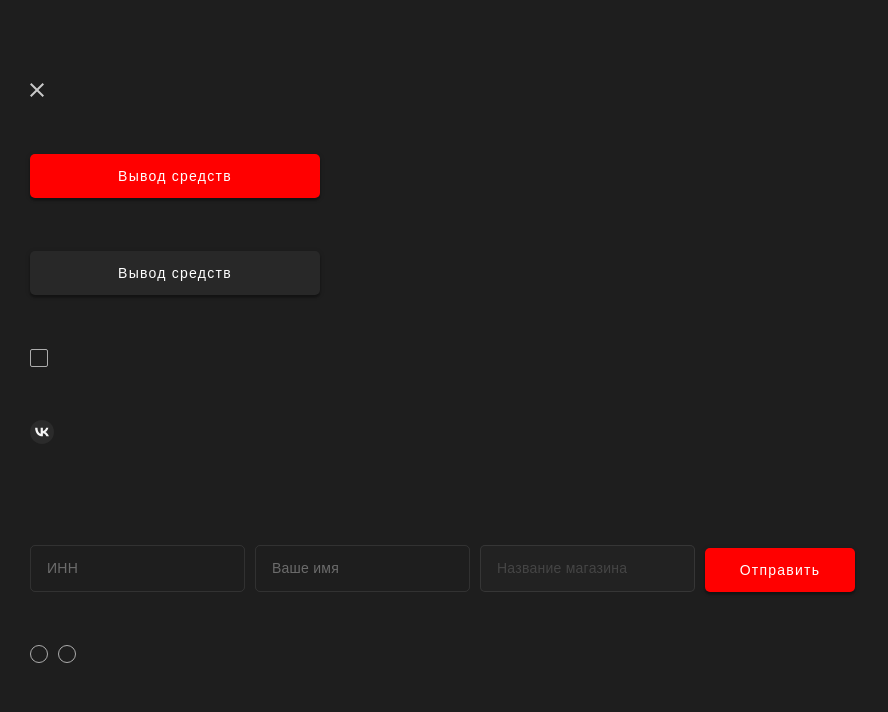
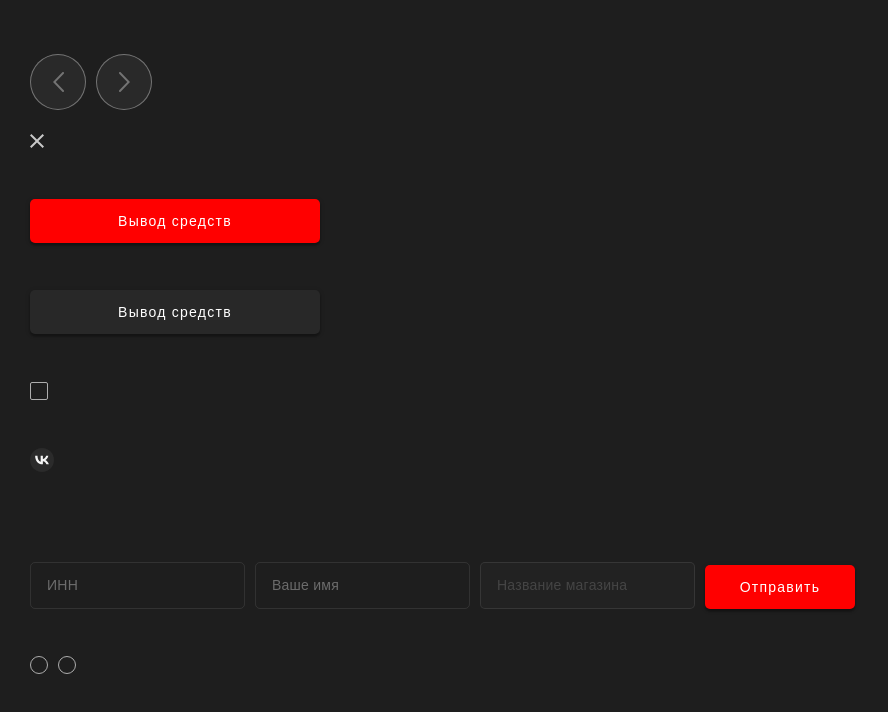
Before and after one commit to mot9igit/DartAgencyTask, a Vue app: page / in a window 1280 px wide. Shown: the top 712 px of the page, without its empty margins (0-888 px from the left). Built offline with nearby package versions, Linux system fonts and the light colour scheme.

Commit message:
Готов компонент кнопки-стрелки - ArrowButton.vue

```diff
--- a/src/App.vue
+++ b/src/App.vue
@@ -1,8 +1,8 @@
 <template>
 	<div class="grid">
 		<div class="block">
-			<ArrowButton />
-			<ArrowButton />
+			<ArrowButton direction="left" />
+			<ArrowButton direction="right" />
 		</div>
 		<CloseButton />
 		<CustomButton style="width: 290px">Вывод средств</CustomButton>
--- a/src/components/UI/ArrowButton.vue
+++ b/src/components/UI/ArrowButton.vue
@@ -1,17 +1,68 @@
 <template>
-    <div>
-
-    </div>
+	<button :class="makeStyles" type="button">
+		<svg class="arrow-button__icon" width="11" height="20" viewBox="0 0 11 20" fill="none" xmlns="http://www.w3.org/2000/svg">
+			<path
+				fill-rule="evenodd"
+				clip-rule="evenodd"
+				d="M10.7177 19.7071C11.0941 19.3166 11.0941 18.6834 10.7177 18.2929L2.72579 10L10.7177 1.70711C11.0941 1.31658 11.0941 0.683418 10.7177 0.292892C10.3414 -0.0976315 9.73119 -0.0976315 9.35484 0.292892L0 10L9.35484 19.7071C9.73119 20.0976 10.3414 20.0976 10.7177 19.7071Z"
+				fill="white"
+				fill-opacity="0.35"
+			/>
+		</svg>
+	</button>
 </template>
 
 <script>
-    import { defineComponent } from 'vue';
+import { defineComponent } from "vue";
 
-    export default defineComponent({
-        name: 'ArrowButton',
-    });
+export default defineComponent({
+	name: "ArrowButton",
+
+    props: {
+        direction: {
+            type: String,
+            required: true,
+        }
+    },
+    computed: {
+        makeStyles() {
+            return {
+                "arrow-button": true,
+                "arrow-button--left": this.direction === "left",
+                "arrow-button--right": this.direction === "right",
+            };
+        }
+    }
+});
 </script>
 
 <style lang="scss" scoped>
+.arrow-button {
+    display: flex;
+    justify-content: center;
+    align-items: center;
 
+    border: var(--border);
+    border-color: var(--color-transparent-35-white);
+    border-radius: var(--border-radius-circle);
+
+    background-color: var(--color-transparent-5-white);
+
+    width: 56px;
+    aspect-ratio: 1;
+
+    transition-duration: var(--transition-duration);
+
+    &:focus,
+    &:active,
+    &:hover {
+        background-color: var(--color-transparent-15-white);
+    }
+
+    &--right {
+        .arrow-button__icon {
+            rotate: 180deg;
+        }
+    }
+}
 </style>
--- a/src/components/UI/CustomCheckbox.vue
+++ b/src/components/UI/CustomCheckbox.vue
@@ -1,4 +1,5 @@
 <template>
+	<div class="checkbox__container">
 		<input :id="id" type="checkbox" class="checkbox" />
 		<label :for="id" class="checkbox__label">
 			<svg
@@ -15,6 +16,7 @@
 				/>
 			</svg>
 		</label>
+	</div>
 </template>
 
 <script>
@@ -57,6 +59,10 @@ export default defineComponent({
 		}
 	}
 
+	&__container {
+		position: relative;
+	}
+
 	&__label {
 		display: flex;
 		justify-content: center;
```
Also changed, not shown: src/assets/svg/arrow.svg. Lines whose indentation alone changed are shown as unchanged.
